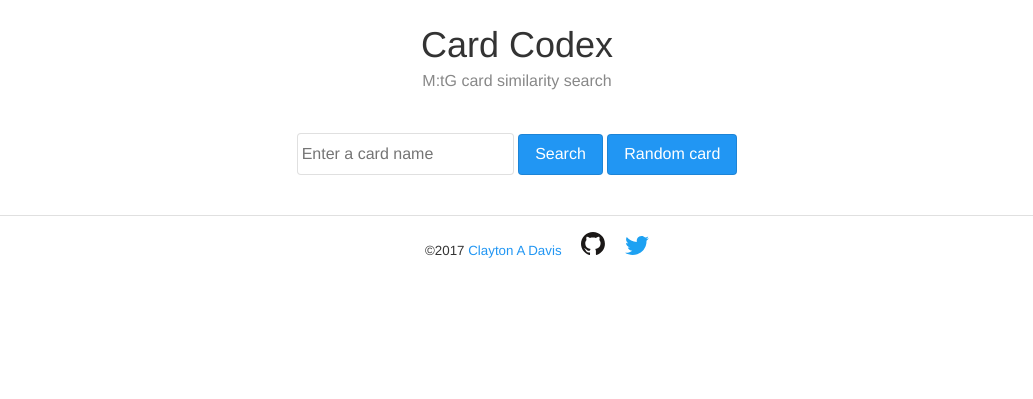
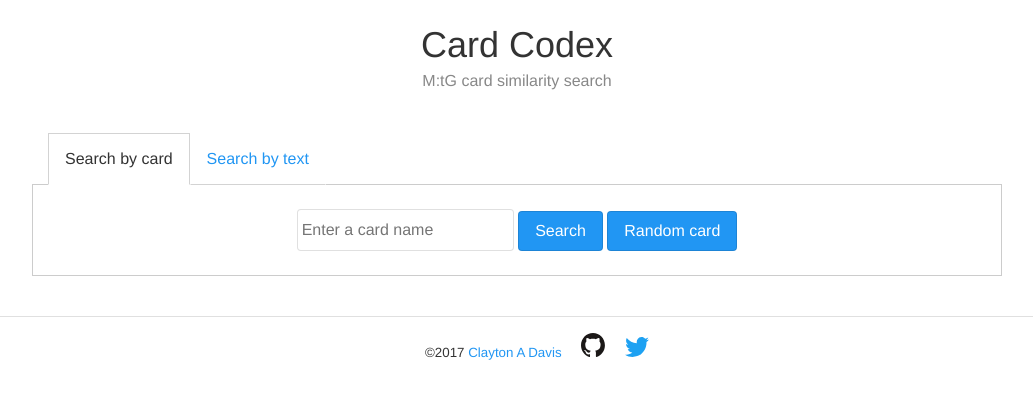
Before and after one commit to clayadavis/card_codex, a Flask app: page / in a window 1280 px wide. Shown: the top 399 px of the page, without its empty margins (123-1156 px from the left). Run offline with Flask 2, Linux system fonts and the light colour scheme; parts of the project's set-up code (start-up, migrations or seed data) failed here and were passed over.

Commit message:
Add search by text

```diff
--- a/webapp/app.py
+++ b/webapp/app.py
@@ -31,30 +31,48 @@ def params(d):
 @app.route('/')
 def home():
     context = {}
+    N = 10
+
+    try:
+        page = int(request.args.get('page'))
+    except (TypeError, ValueError):
+        page = 1
+    context['page'] = page
+    offset = N * (page - 1)
+
+    filters = {}
+    if request.args.get('ci'):
+        filters['ci'] = request.args.getlist('ci')
+    if filters:
+        context['filters'] = filters
+
     card_name = request.args.get('card')
+    card_text = request.args.get('text')
     if card_name:
-        N = 10
-        context['target_card_name'] = card_name
         try:
             target_card = sim.get_card_by_name(card_name)
             context['target_card'] = target_card
             app.logger.debug('%s: %s' % (card_name, tokenize(target_card)))
-        except:
+            context['similar_cards'] = sim.get_similar_cards(
+                card_name, N, offset, filters)
+        except Exception as e:
+            if app.debug:
+                raise e
             msg = 'Card name not found. Please try again.'
             return render_template('home.html',  error=msg), 404
 
+    elif card_text:
         try:
-            page = int(request.args.get('page'))
-        except (TypeError, ValueError):
-            page = 1
-        context['page'] = page
+            context['target_card'] = {'name': 'Text Search', 'text': card_text}
+            context['similar_cards'] = sim.text_search_similar_cards(
+                card_text, N, offset, filters)
+        except Exception as e:
+            if app.debug:
+                raise e
+            msg = ('Unable to search related cards.'
+                   ' Try rephrasing or expanding your query.')
+            return render_template('home.html',  error=msg), 404
 
-        offset = N * (page - 1)
-        filters = {}
-        if request.args.get('ci'):
-            filters['ci'] = request.args.getlist('ci')
-        context['filters'] = filters
-        context['similar_cards'] = sim.get_similar_cards(card_name, N, offset, filters)
     return render_template('home.html', **context)
 
 @app.route('/random')
@@ -64,4 +82,3 @@ def random_card():
 
 if __name__ == '__main__':
     app.run(debug=True)
-    app.logger.setLevel(logging.DEBUG)
--- /dev/null
+++ b/webapp/static/home.css
@@ -0,0 +1,89 @@
+.title-box .heading{
+  border: 0;
+  margin-bottom: 0;
+}
+.subtitle{
+  color: #888;
+}
+.title-box, .search-bar, .pager{
+  text-align: center;
+  margin-bottom: 40px;
+}
+.search-results .heading{
+  margin-left: 16px;
+}
+.search-bar, .search-results, .card-detail{
+  max-width: 970px;
+  margin-right: auto;
+  margin-left: auto;
+}
+.search-bar form{
+  display: inline-block;
+}
+.card-detail{
+  background-color: wheat;
+}
+.card-detail, .error > span{
+  padding: 10px 40px
+}
+.error{
+  margin: 10px 40px;
+}
+.error > span{
+  background-color: #f2dede;
+  color: #a94442;
+}
+.search-results .heading{
+  display: inline-block;
+}
+.filters{
+  margin-top: 24px;
+}
+.pull-right{
+  display: inline-block;
+  float: right;
+}
+
+.tab {
+  overflow: hidden;
+  margin: 0;
+  padding-left: 16px;
+  margin-bottom: -1px;
+}
+
+.tablinks {
+  background-color: inherit;
+  border: 1px solid white;
+  border-bottom: 1px solid lightgray;
+  color: #2196f3;
+  cursor: pointer;
+  float: left;
+  list-style: none;
+  padding: 14px 16px;
+  transition: 0.3s;
+}
+
+.tablinks:hover {
+  background-color: #DDD;
+  border-color: #DDD;
+}
+
+.tablinks.active {
+  color: #333;
+  border-color: lightgray;
+  border-bottom-color: white;
+}
+
+.tabcontent {
+  display: none;
+  padding: 24px 16px;
+  border: 1px solid #CCC;
+}
+
+.tabcontent.active{
+  display: block;
+}
+
+#text-search{
+  width: 280px;
+}
--- a/webapp/templates/home.html
+++ b/webapp/templates/home.html
@@ -1,53 +1,7 @@
 {% extends "layout.html" %}
 {% block head %}
 <link rel=stylesheet type=text/css href="{{ url_for('static', filename='vendor/awesomplete/awesomplete.css') }}">
-<style>
-  .title-box .heading{
-    border: 0;
-    margin-bottom: 0;
-  }
-  .subtitle{
-    color: #888;
-  }
-  .title-box, .search-bar, .pager{
-    text-align: center;
-    margin-bottom: 40px;
-  }
-  .search-results .heading{
-    margin-left: 16px;
-  }
-  .search-results, .card-detail{
-    max-width: 970px;
-    margin-right: auto;
-    margin-left: auto;
-  }
-  .search-bar form{
-    display: inline-block;
-  }
-  .card-detail{
-    background-color: wheat;
-  }
-  .card-detail, .error > span{
-    padding: 10px 40px
-  }
-  .error{
-    margin: 10px 40px;
-  }
-  .error > span{
-    background-color: #f2dede;
-    color: #a94442;
-  }
-  .search-results .heading{
-    display: inline-block;
-  }
-  .filters{
-    margin-top: 24px;
-  }
-  .pull-right{
-    display: inline-block;
-    float: right;
-  }
-</style>
+<link rel=stylesheet type=text/css href="{{ url_for('static', filename='home.css') }}">
 {% endblock %}
 {% block body %}
 <div class="title-box">
@@ -55,6 +9,11 @@
   <p class="subtitle">M:tG card similarity search</p>
 </div>
 <div id="search" class="search-bar">
+  <ul class="tab">
+    <li class="tablinks active" onclick="openTab(event, 'search-by-card')">Search by card</li>
+    <li class="tablinks" onclick="openTab(event, 'search-by-text')">Search by text</li>
+  </ul>
+  <div id="search-by-card" class="tabcontent active">
     <form action="/" method="get">
       <div>
         <label><input id="card-search" name="card" type="text" placeholder="Enter a card name"></label>
@@ -62,6 +21,15 @@
         <a href="/random"><button type="button">Random card</button></a>
       </div>
     </form>
+  </div>
+  <div id="search-by-text" class="tabcontent">
+    <form action="/" method="get">
+      <div>
+        <label><input id="text-search" name="text" type="text" placeholder="Enter some card text"></label>
+        <button type="submit">Search</button>
+      </div>
+    </form>
+  </div>
   {% if error %}
   <div class="error"><span>{{error}}</span></div>
   {% endif %}
@@ -121,12 +89,12 @@
 <div class="pager">
   {% if page > 1 %}
     {% if page > 2 %}
-    <a href="/?card={{target_card_name | urlencode}}{{filters | params}}"><button>&lt;&lt;</button></a>
+    <a href="/?card={{target_card.name | urlencode}}{{filters | params}}"><button>&lt;&lt;</button></a>
     {% endif %}
-    <a href="/?card={{target_card_name | urlencode}}{{filters | params}}&page={{page-1}}"><button>&lt;</button></a>
+    <a href="/?card={{target_card.name | urlencode}}{{filters | params}}&page={{page-1}}"><button>&lt;</button></a>
   {% endif %}
   Page {{page}}
-  <a href="/?card={{target_card_name | urlencode}}{{filters | params}}&page={{page+1}}"><button>&gt;</button></a>
+  <a href="/?card={{target_card.name | urlencode}}{{filters | params}}&page={{page+1}}"><button>&gt;</button></a>
 </div>
 {% endif %}
 {% endblock %}
@@ -137,6 +105,30 @@ function toPage(e){
   console.log('whoa', e, this)
   return false
 }
+
+function openTab(evt, contentId) {
+  // Declare all variables
+  var i, tabcontent, tablinks;
+
+  // Get all elements with class="tabcontent" and hide them
+  tabcontent = document.getElementsByClassName("tabcontent");
+  for (i = 0; i < tabcontent.length; i++) {
+    //tabcontent[i].style.display = "none";
+    tabcontent[i].className = tabcontent[i].className.replace(" active", "");
+  }
+
+  // Get all elements with class="tablinks" and remove the class "active"
+  tablinks = document.getElementsByClassName("tablinks");
+  for (i = 0; i < tablinks.length; i++) {
+    tablinks[i].className = tablinks[i].className.replace(" active", "");
+  }
+
+  // Show the current tab, and add an "active" class to the button that opened the tab
+  //document.getElementById(contentId).style.display = "block";
+  document.getElementById(contentId).className += " active";
+  evt.currentTarget.className += " active";
+}
+
 (function() {
   var httpRequest;
   makeRequest('GET', '/static/card_commander_cardlist.txt');
```
Also changed, not shown: webapp/build_models.py (+25 -6 lines). Lines whose indentation alone changed are shown as unchanged.
